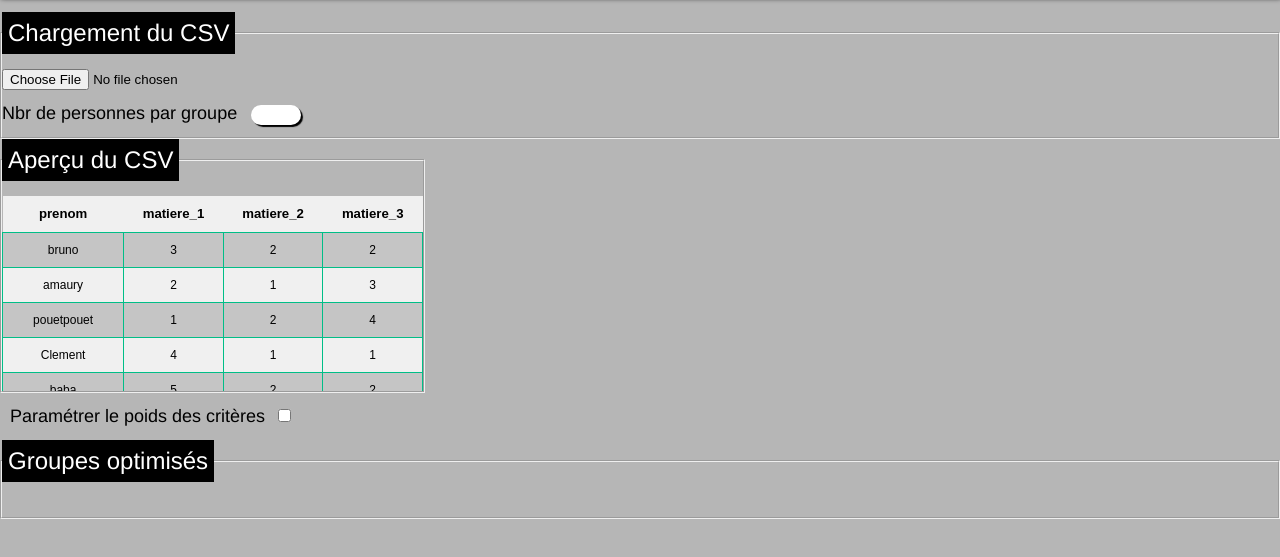
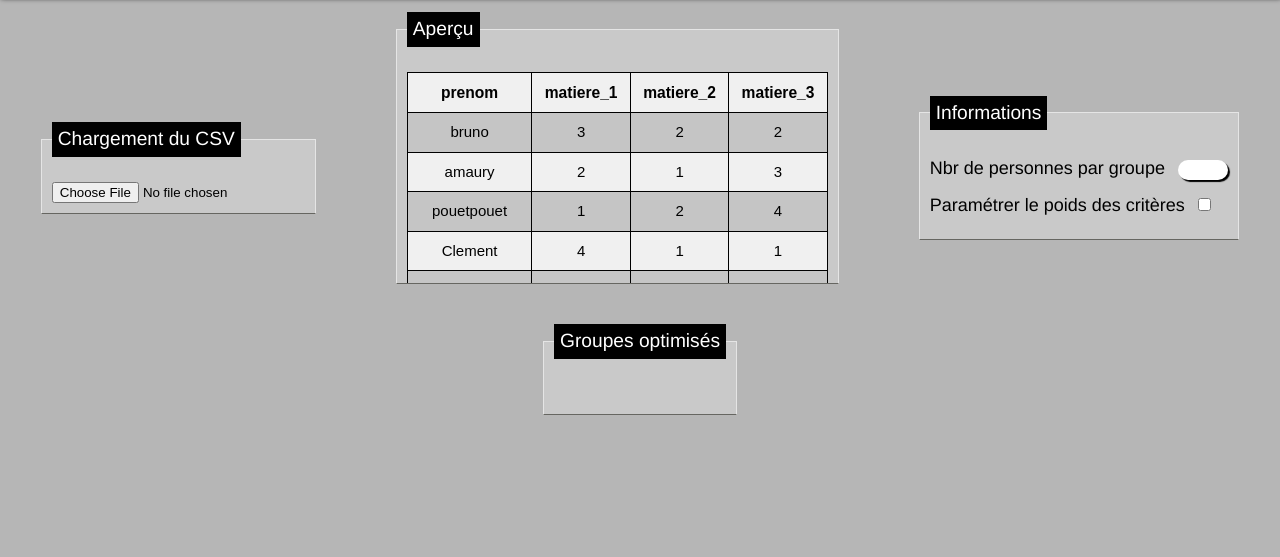
Before and after one commit to Preliator-code/Balancing-skills-of-group, a plain HTML site: page index.html in a window 1280 px wide. Shown: the part 43-600 px from the top of the page. Drawn offline with Linux system fonts and the light colour scheme; a web font is replaced by a local one.

Commit message:
Réorganisation des éléments sur la page - V1

```diff
--- a/css/style.css
+++ b/css/style.css
@@ -16,11 +16,18 @@ html, body {
 	flex-grow:1;
 }
 
+fieldset{
+	background: #C9C9C9;
+    border:1px solid #e5e5e5;
+    border-color:#e5e5e5 #e5e5e5 #666661 #e5e5e5;
+    text-height:10px;
+}
+
 legend{
     background-color: #000;
     color: #fff;
     padding: 3px 6px;
-    font-size: 2em;
+    font-size: 1.6em;
     margin-bottom: 15px;
 }
 
@@ -39,9 +46,17 @@ input[type="number"]{
   	width: 40px;
 }
 
-/*.bloc{
-	width: 400px;
-}*/
+.bloc{
+	padding: 10px;
+}
+
+#containerGlobal{
+	display: flex;
+	flex-direction: column;
+	align-items: center;
+	width: 100%;
+	justify-content: space-between;
+}
 
 /*---- HEADER ----*/
 
@@ -84,23 +99,26 @@ nav a:hover{
 
 /*---- CHOIX DU CSV ----*/
 
-#chargementCsv div{
-	margin-bottom: 10px;
-}
-
-#choixCsv{
+#containerCsv{
 	display: flex;
+	align-items: center;
 }
 
 .containerRadio{
 	margin-right: 40px;
 }
 
-#NumberByGroup p{
-	margin: 10px 0 10px 10px;
+#infosSupp div{
+	margin-bottom: 10px;
+}
+
+#infosSupp p{
+/*	margin: 10px 0 10px 10px;*/
+	margin-top: 5px;
 	font-size: 1.3em;
 	color: #007128;
 }
+
 
 /*---- APERCU TABLE ----*/
 
@@ -108,6 +126,7 @@ nav a:hover{
 	overflow: scroll;
 	height: 250px;
 	width: 421px;
+	margin: 0 80px 40px 80px;
 }
 
 #apercuCsv table{
@@ -119,11 +138,16 @@ nav a:hover{
 #apercuCsv td, th{
 	text-align: center;
   	padding: 8px;
+  	border: 1px solid black;
 }
 
 #apercuCsv th{
 	background-color: #F0F0F0;
-	font-size: 1.1em;
+	font-size: 1.3em;
+}
+
+#apercuCsv td{
+	font-size: 15px;
 }
 
 #apercuCsv tr{
@@ -133,11 +157,6 @@ nav a:hover{
 #apercuCsv tr:nth-child(even){
 	background-color: #F0F0F0;
 }
-
-#choixPoids{
-	padding: 10px;
-}
-
 
 /*---- TABLE POIDS ----*/
 
@@ -156,6 +175,8 @@ nav a:hover{
 
 #fieldset_weight{
 	display: none;
+	position: relative;
+/*	margin: 0 auto 0 auto;*/
 }
 
 #fieldset_weight table{
@@ -248,6 +269,10 @@ nav a:hover{
 
 /*---- AFFICHAGE DES GROUPES OPTIMISES ----*/
 
+#fieldset_show{
+/*	display: none;*/
+}
+
 #showOptimize{
 	align-items: center;
 	flex-wrap: wrap;
@@ -263,7 +288,7 @@ nav a:hover{
 	font-size: 1.4em;
 	align-items: center;
 	justify-content: center;
-	background-color: #D1D1D1;
+	background-color: #E2E2E2;
 	padding: 10px;
 	border-radius: 20px;
 	box-shadow: 1px 1px 1px black;
@@ -282,10 +307,15 @@ nav a:hover{
     color: white;
     margin-top: -5px;
     padding: 5px;
-    font-weight: bold;
+/*    font-weight: bold;*/
     text-align: center;
-    width: 150px;
+    width: 100px;
     box-shadow: 1px 1px 1px #818181;
+}
+
+.noteMax{
+	font-size: 1.1em;
+	font-weight: bold;
 }
 
 .containerPersonnes{
@@ -298,7 +328,7 @@ nav a:hover{
 
 .containerPersonnes p{
 	margin: 0 10px 15px 0;
-	background-color: #EDEDED;
+	background-color: #FFFFFF;
 	padding: 5px;
 	border-radius: 10px;
 	box-shadow: 1px 1px 1px black;
--- a/index.html
+++ b/index.html
@@ -36,6 +36,8 @@
 			</ul>
 		</nav>
 	</div>
+	<div id="containerGlobal">
+		<div id="containerCsv">
 			<fieldset id="chargementCsv" class="bloc">
 				<legend>Chargement du CSV</legend>
 				<div id="ContainerChoix">
@@ -43,19 +45,23 @@
 						<input type="file" name="load" id="pathCsv">
 					</div>
 				</div>
+			</fieldset>
+			<fieldset id="apercuCsv" class="bloc">
+				<legend>Aperçu</legend>
+				<div id="containerApercu"></div>
+			</fieldset>
+			<fieldset id="infosSupp" class="bloc">
+				<legend>Informations</legend>
 				<div id="NumberByGroup">
 					<label for="ChoixNumber">Nbr de personnes par groupe</label>
 					<input type="number" id="ChoixNumber" oninput="entreNbrPers(this)">
 					<p id="showNumberCombinations"></p>
 				</div>
-	</fieldset>
-	<fieldset id="apercuCsv" class="bloc">
-		<legend>Aperçu du CSV</legend>
-		<div id="containerApercu"></div>
-	</fieldset>
 				<div id="choixPoids">
 					<label for="radioPoids">Paramétrer le poids des critères</label>
 					<input type="checkbox" onclick="manageWeight(this)">
+				</div>
+			</fieldset>
 		</div>
 		<fieldset id="fieldset_weight" class="bloc">
 			<legend>Table des poids</legend>
@@ -75,5 +81,6 @@
 			<legend>Groupes optimisés</legend>
 			<div id="showOptimize" class="containerFlex"></div>
 		</fieldset>
+	</div>
 </body>
 </html>
--- a/js/calculBestsCombinations.js
+++ b/js/calculBestsCombinations.js
@@ -34,9 +34,6 @@ function trieAleatoireJson(){
 }
 
 function bestCombination(){
-	if (dataTab.length % nombrePersonnes !== 0) {
-		console.log(jsonCombinationRetainedExtra);
-	}
 	if (dataTab.length % nombrePersonnes === 0) {
 		while (a_remplir.length < dataTab.length) {
 			trieAleatoireJson()
@@ -113,7 +110,7 @@ function showOptimisedGroup(){
 						<div class='containerPersonnes'>
 							${listPerson}
 						</div>
-						<p class='score'>${jsonCompoFinale[i].scoreEquipe} / ${jsonCompoFinale[i].compositionPersonnes.length == nombrePersonnes ? noteMax.toFixed(0) : noteMaxExtra.toFixed(0)}</p>
+						<p class='score'>${jsonCompoFinale[i].scoreEquipe} <span class='noteMax'>/ ${jsonCompoFinale[i].compositionPersonnes.length == nombrePersonnes ? noteMax.toFixed(0) : noteMaxExtra.toFixed(0)}</span></p>
 					</div>`
 	}
 
--- a/js/controlTabMulti.js
+++ b/js/controlTabMulti.js
@@ -41,7 +41,7 @@ function controlInput(inputEntree, idInputEntree, tabIdInputEntree, comptEntree)
 function someInputNotFill(){
 	conteneurAllWithoutCritere[0].style.visibility = 'hidden'
 	conteneurAllWithoutCritere[1].style.visibility = 'hidden'
-	document.getElementById("alerteChamps").style.display = 'block'
+	// document.getElementById("alerteChamps").style.display = 'block'
 	document.getElementById("alerteCr").style.display = 'none'
 }
 
```
Lines whose indentation alone changed are shown as unchanged.
